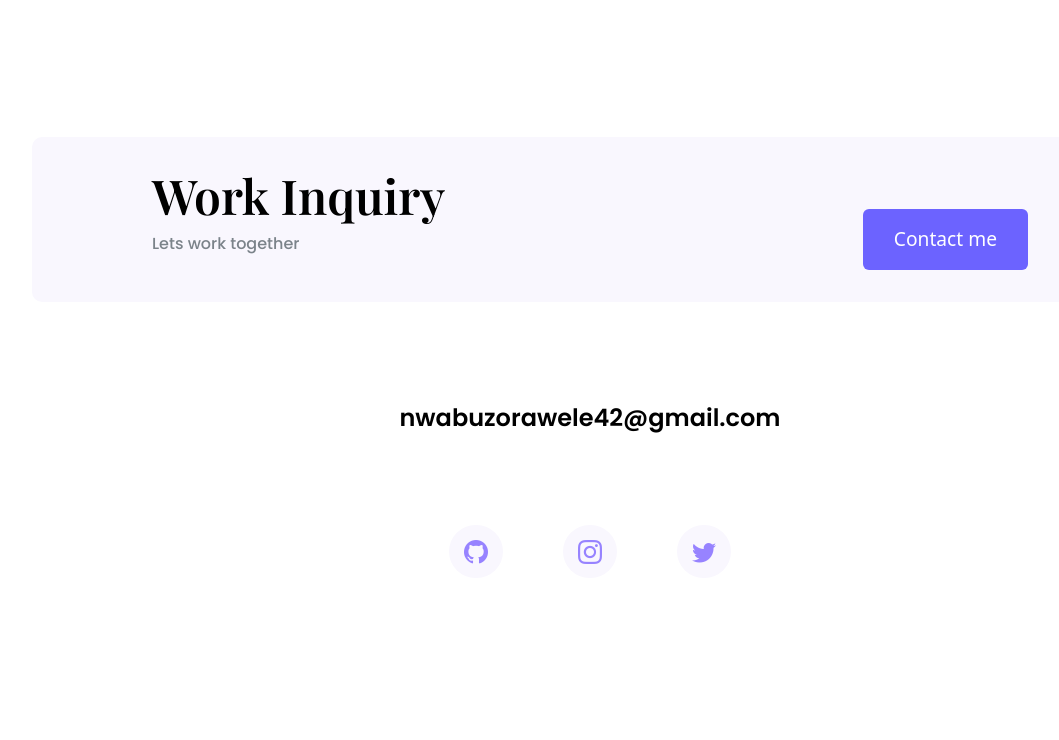
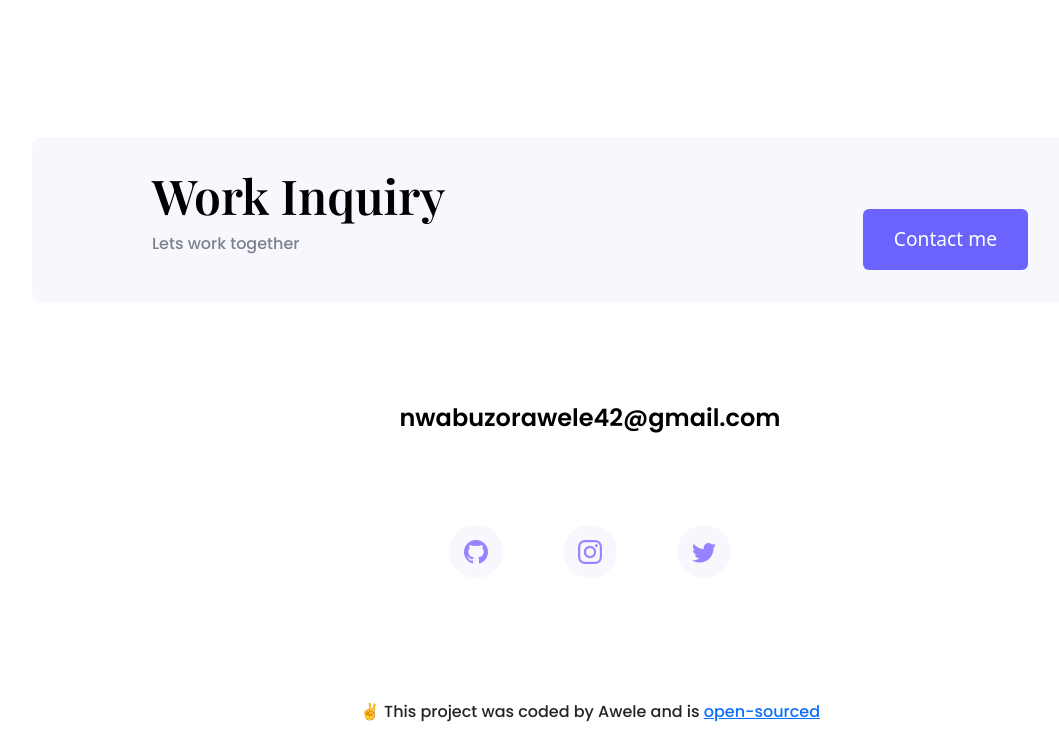
Before and after one commit to Awele123/shecodes_responsive_final_project, a plain HTML site: page contact.html in a window 1280 px wide. Shown: the part 636-1376 px from the top of the page, without its empty margins (50-1109 px from the left). Before the commit the page ends 1286 px from the top, so only its background shows below. Drawn offline with nearby package versions, Linux system fonts and the light colour scheme; a web font is replaced by a local one.

Commit message:
addd github repo link

```diff
--- a/contact.html
+++ b/contact.html
@@ -169,6 +169,13 @@
                 </a>
               </div>
             </div>
+            <p class="text-center">
+              ✌️ This project was coded by Awele and is
+              <a
+                href="https://github.com/Awele123/shecodes_responsive_final_project.git"
+                >open-sourced</a
+              >
+            </p>
           </footer>
         </div>
       </section>
--- /dev/null
+++ b/script.js
@@ -0,0 +1,2 @@
+var firstName;
+let firstName = prompt("What is your name?");
--- a/styles.css
+++ b/styles.css
@@ -168,7 +168,10 @@ footer .email-link {
   font-weight: 600;
   margin: 0;
 }
-
+footer p {
+  font-family: "Poppins", sans-serif;
+  font-weight: 500;
+}
 .email-link:hover {
   color: #9783ff;
 }
```
Also changed, not shown: about.html (+7 -0 lines), index.html (+7 -0 lines), work.html (+7 -0 lines).
